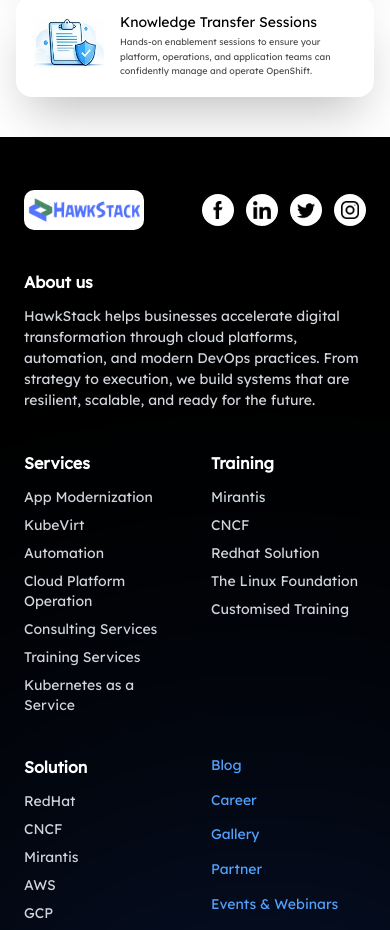
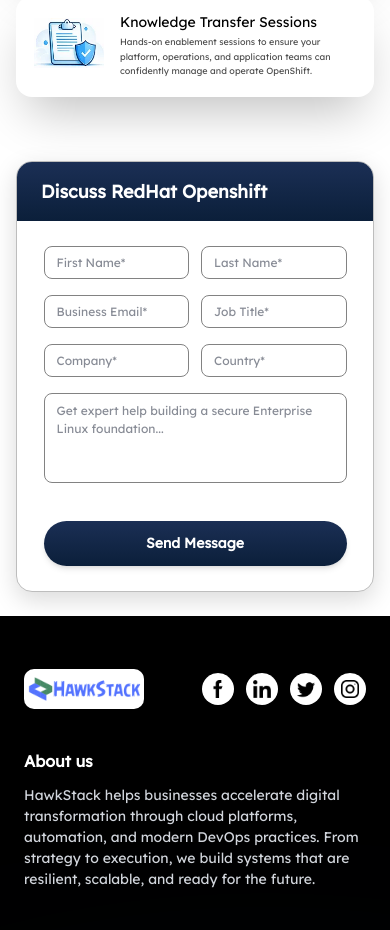
Before and after one commit to hawkstack/consulting-web, a Next.js app: page /openshift in a window 390 px wide. Shown: the part 2120-3050 px from the top of the page. Built offline with nearby package versions, Linux system fonts and the light colour scheme.

Commit message:
creted the form section for the mobile view

```diff
--- a/app/openshift/page.tsx
+++ b/app/openshift/page.tsx
@@ -3,6 +3,7 @@
 import ChallengeSolution from "@/components/openshift/ChallengeSolutionSection";
 import YourInfrastructure from "@/components/openshift/YourInfrastructure";
 import WhatYouWillReceive from "@/components/openshift/WhatYouReceive";
+import DiscussRedHat from "@/components/openshift/Form";
 
 export default function OpenShiftPage() {
   return (
@@ -12,6 +13,9 @@
       <ChallengeSolution />
       <YourInfrastructure />
       <WhatYouWillReceive />
+      <div className="block md:hidden">
+        <DiscussRedHat />
+      </div>
     </>
   );
 }
--- /dev/null
+++ b/components/openshift/Form.tsx
@@ -0,0 +1,70 @@
+"use client";
+
+export default function DiscussRedHat() {
+  return (
+    <section className="w-full flex justify-center py-6 font-lexend">
+      <div className="w-full max-w-[440px] px-4">
+        <div className="bg-white rounded-2xl border border-[#BDBDBD] shadow-[0_8px_24px_rgba(0,0,0,0.15)] overflow-hidden">
+          <div className="bg-gradient-to-b from-[#1b2f55] to-[#0b1f3a] px-6 py-4">
+            <h2 className="text-white text-[18px] font-semibold">
+              Discuss RedHat Openshift
+            </h2>
+          </div>
+          <form className="p-[25px] space-y-4 w-[353px] mx-auto">
+            <div className="grid grid-cols-2 gap-3">
+              <input
+                type="text"
+                placeholder="First Name*"
+                className="w-full h-[33px] rounded-lg border border-[#828282] px-3 text-[12px] outline-none"
+              />
+              <input
+                type="text"
+                placeholder="Last Name*"
+                className="w-full h-[33px] rounded-lg border border-[#828282] px-3 text-[12px] outline-none"
+              />
+            </div>
+
+            <div className="grid grid-cols-2 gap-3">
+              <input
+                type="email"
+                placeholder="Business Email*"
+                className="w-full h-[33px] rounded-lg border border-[#828282] px-3 text-[12px] outline-none"
+              />
+              <input
+                type="text"
+                placeholder="Job Title*"
+                className="w-full h-[33px] rounded-lg border border-[#828282] px-3 text-[12px] outline-none"
+              />
+            </div>
+
+            <div className="grid grid-cols-2 gap-3">
+              <input
+                type="text"
+                placeholder="Company*"
+                className="w-full h-[33px] rounded-lg border border-[#828282] px-3 text-[12px] outline-none"
+              />
+              <input
+                type="text"
+                placeholder="Country*"
+                className="w-full h-[33px] rounded-lg border border-[#828282] px-3 text-[12px] outline-none"
+              />
+            </div>
+
+            <textarea
+              rows={4}
+              placeholder="Get expert help building a secure Enterprise Linux foundation..."
+              className="w-full rounded-lg border border-[#828282] px-3 py-2 text-[12px] outline-none resize-none"
+            />
+
+            <button
+              type="submit"
+              className="w-full mt-4 rounded-full bg-gradient-to-b from-[#1b2f55] to-[#0b1f3a] py-3 text-white text-[14px] font-semibold shadow-md"
+            >
+              Send Message
+            </button>
+          </form>
+        </div>
+      </div>
+    </section>
+  );
+}
```
